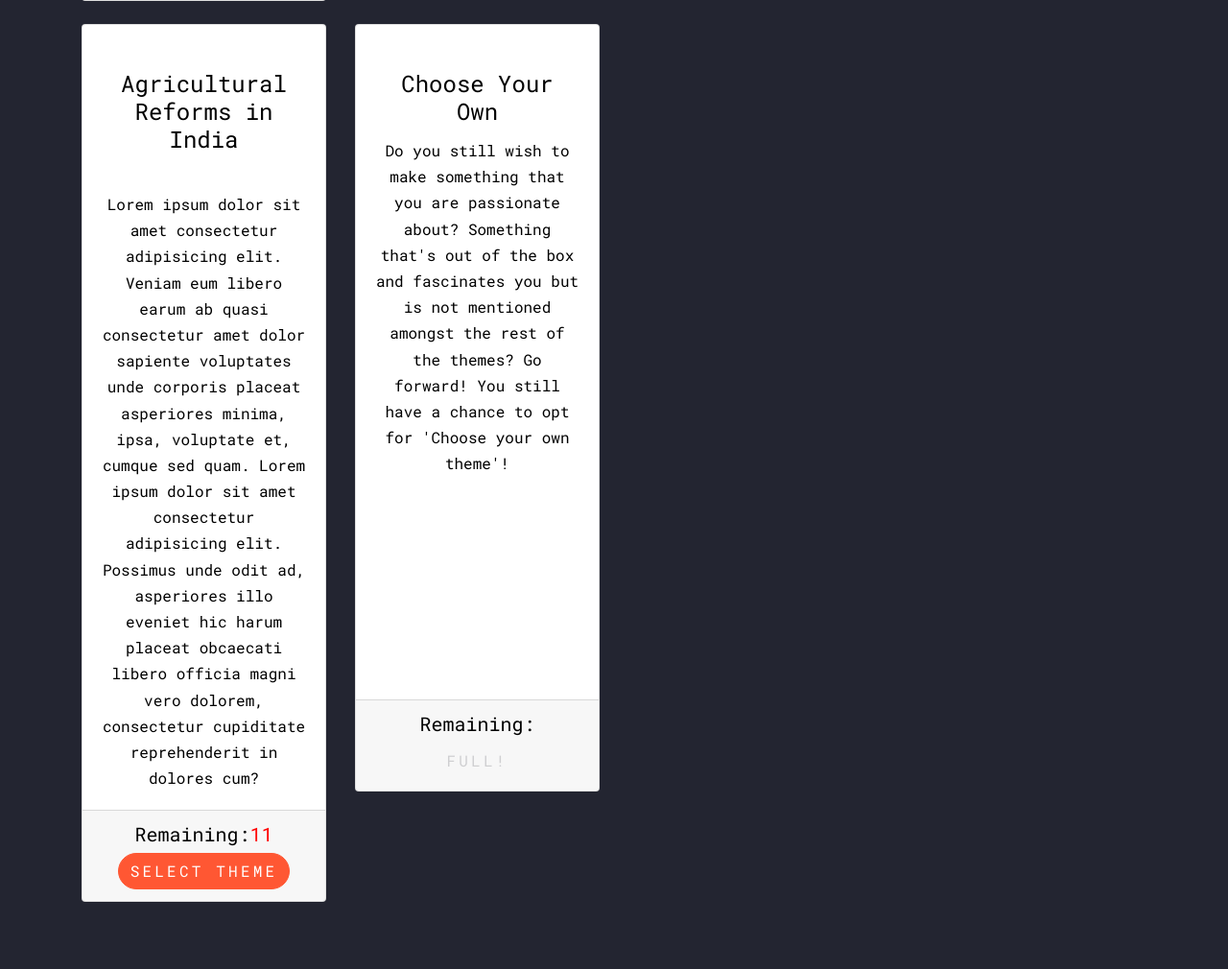
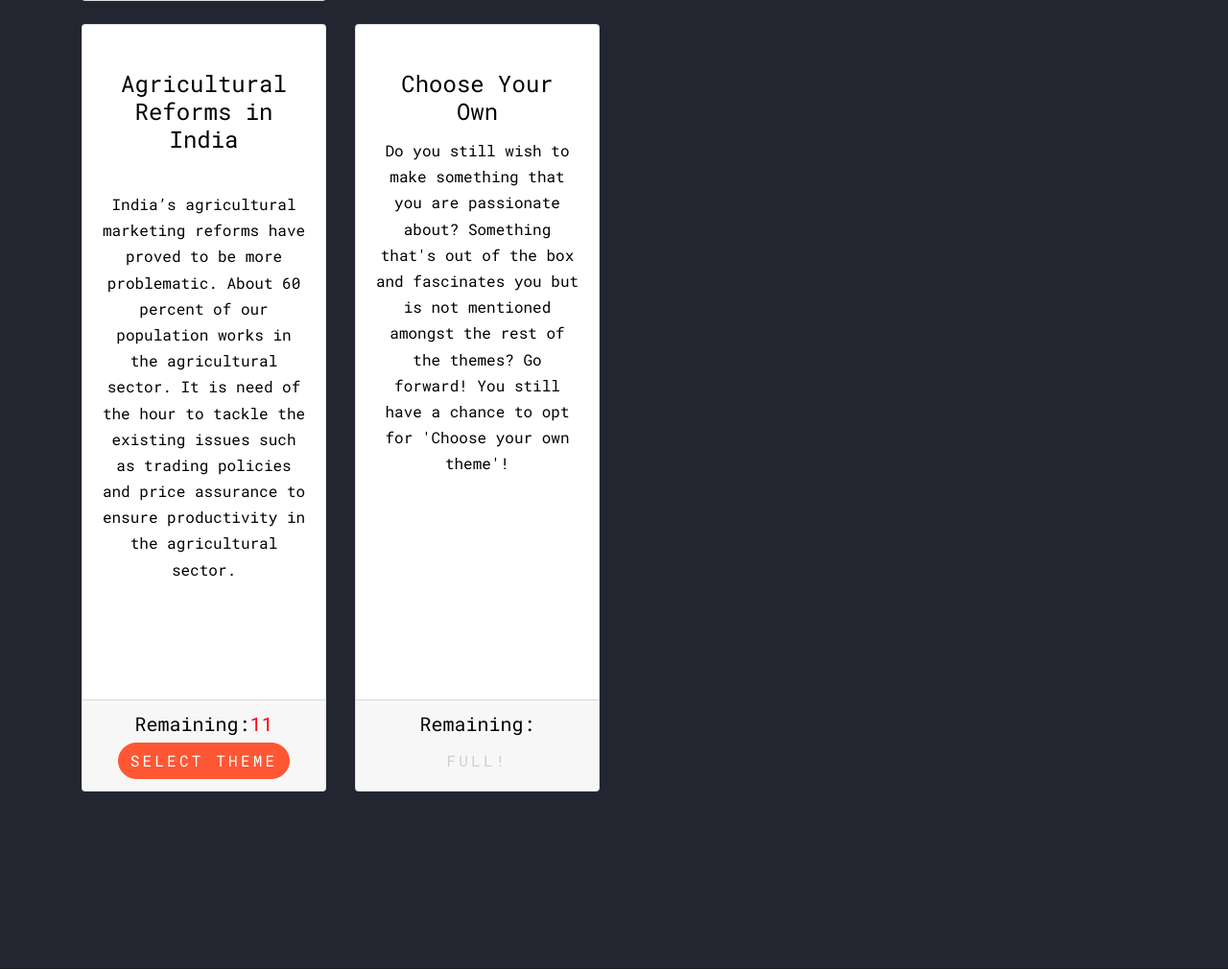
Before and after one commit to Gaurvendra/Hackathon-5.0, a PHP site: page /theme/index.php in a window 1280 px wide. Shown: the part 3805-4815 px from the top of the page at 96% size. Run offline with PHP 8.4, Linux system fonts and the light colour scheme; the visitor is signed in with stand-in values (Sample User, id 1); data comes from the database, SQL or seed files in the repository; some web fonts are replaced.

Commit message:
Themes Corrected

```diff
--- a/theme/index.php
+++ b/theme/index.php
@@ -412,7 +412,7 @@ $counter = mysql_query("SELECT counter FROM counter");
                                 <div class="card">
                                     <div class="card-body"><br>
                                         <h4 class="card-title" style="color:black;">Agricultural Reforms in India</h4><br>
-                                        <p class="card-text" style="color:black;">Lorem ipsum dolor sit amet consectetur adipisicing elit. Veniam eum libero earum ab quasi consectetur amet dolor sapiente voluptates unde corporis placeat asperiores minima, ipsa, voluptate et, cumque sed quam. Lorem ipsum dolor sit amet consectetur adipisicing elit. Possimus unde odit ad, asperiores illo eveniet hic harum placeat obcaecati libero officia magni vero dolorem, consectetur cupiditate reprehenderit in dolores cum?</p>
+                                        <p class="card-text" style="color:black;">India’s agricultural marketing reforms have proved to be more problematic. About 60 percent of our population works in the agricultural sector. It is need of the hour to tackle the existing issues such as trading policies and price assurance to ensure productivity in the agricultural sector.</p>
                                     </div>
                                     <div class="card-footer">
                                         <h5 style="color:black;"> Remaining:<span style="color:red"><?php echo mysql_result($counter, 10);?></span>
```
